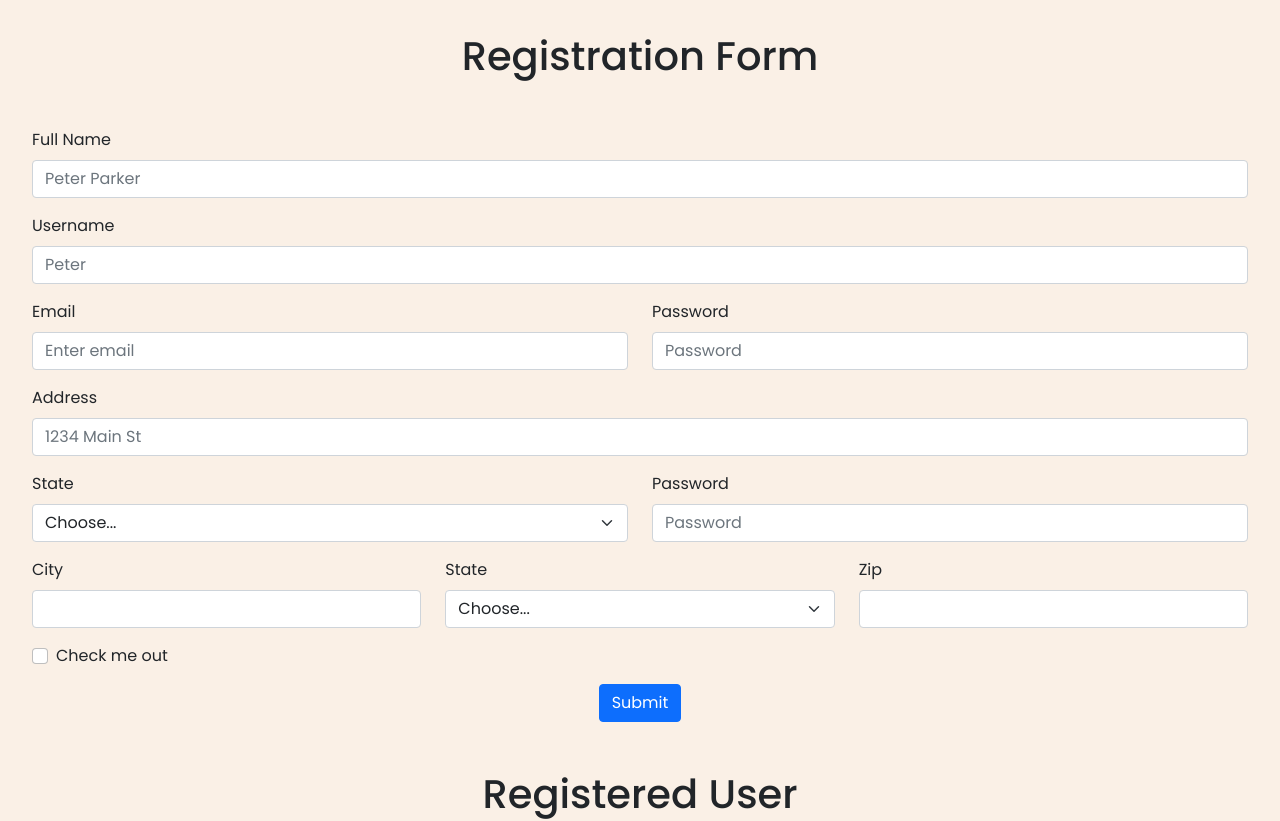
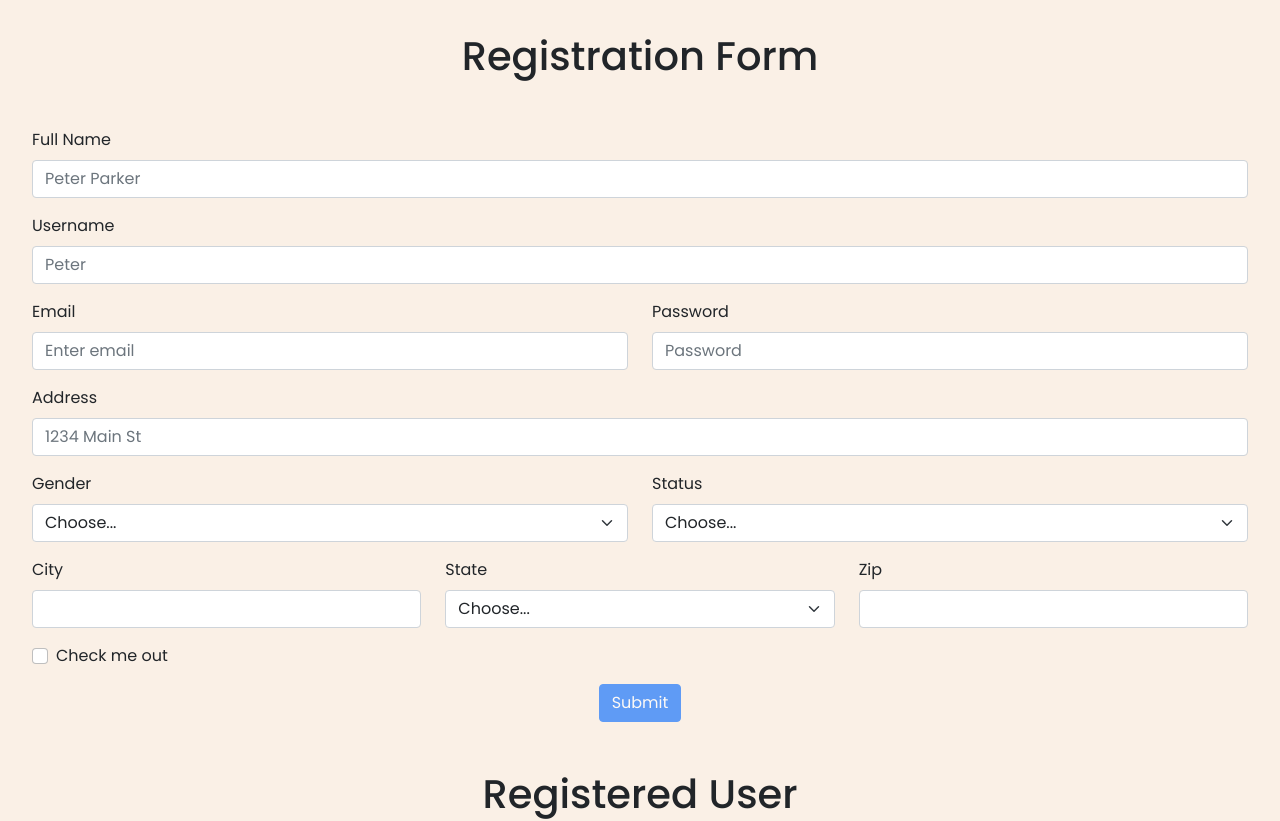
Before and after one commit to regovariff/registrationForm, a React (Vite) app: page / in a window 1280 px wide. Shown: the top 821 px of the page. Built offline with nearby package versions, Linux system fonts and the light colour scheme.

Commit message:
make form body

```diff
--- a/src/components/FormBody.tsx
+++ b/src/components/FormBody.tsx
@@ -1,81 +1,185 @@
+import { useState } from "react";
 import Button from "react-bootstrap/Button";
 import Col from "react-bootstrap/Col";
 import Form from "react-bootstrap/Form";
 import Row from "react-bootstrap/Row";
 
+import { StateList } from "../data/StateList";
+
+interface Person {
+  fullname: string;
+  username: string;
+  email: string;
+  password: string;
+  address: string;
+  gender: string;
+  status: string;
+  city: string;
+  state: string;
+  zip: number | null;
+}
+
 function FormBody() {
+  const [person, setPerson] = useState<Person>({
+    fullname: "",
+    username: "",
+    email: "",
+    password: "",
+    address: "",
+    gender: "",
+    status: "",
+    city: "",
+    state: "",
+    zip: null,
+  });
+
+  const [check, setCheck] = useState<boolean>(false);
+
+  const handleCheckbox = (e: React.ChangeEvent<HTMLInputElement>) => {
+    setCheck(e.target.checked);
+  };
+
+  const handleSubmit = (e: React.FormEvent) => {
+    e.preventDefault();
+    if (check) {
+      //save data to local storage/ txt file
+    } else {
+      console.log("please agree first");
+    }
+  };
+
   return (
     <>
-      <Form className="mainform mb-5 mt-5">
+      <Form className="mainform mb-5 mt-5" onSubmit={handleSubmit}>
         <Form.Group className="mb-3" controlId="formGridFullName">
           <Form.Label>Full Name</Form.Label>
-          <Form.Control placeholder="Peter Parker" />
+          <Form.Control
+            placeholder="Peter Parker"
+            value={person.fullname}
+            onChange={(e) => setPerson({ ...person, fullname: e.target.value })}
+          />
         </Form.Group>
 
         <Form.Group className="mb-3" controlId="formGridUserName">
           <Form.Label>Username</Form.Label>
-          <Form.Control placeholder="Peter" />
+          <Form.Control
+            placeholder="Peter"
+            value={person.username}
+            onChange={(e) => setPerson({ ...person, username: e.target.value })}
+          />
         </Form.Group>
 
         <Row className="mb-3">
           <Form.Group as={Col} controlId="formGridEmail">
             <Form.Label>Email</Form.Label>
-            <Form.Control type="email" placeholder="Enter email" />
+            <Form.Control
+              type="email"
+              placeholder="Enter email"
+              value={person.email}
+              onChange={(e) => setPerson({ ...person, email: e.target.value })}
+            />
           </Form.Group>
 
           <Form.Group as={Col} controlId="formGridPassword">
             <Form.Label>Password</Form.Label>
-            <Form.Control type="password" placeholder="Password" />
+            <Form.Control
+              type="password"
+              placeholder="Password"
+              value={person.password}
+              onChange={(e) =>
+                setPerson({ ...person, password: e.target.value })
+              }
+            />
           </Form.Group>
         </Row>
 
         <Form.Group className="mb-3" controlId="formGridAddress1">
           <Form.Label>Address</Form.Label>
-          <Form.Control placeholder="1234 Main St" />
+          <Form.Control
+            placeholder="1234 Main St"
+            value={person.address}
+            onChange={(e) => setPerson({ ...person, address: e.target.value })}
+          />
         </Form.Group>
 
         <Row className="mb-3">
           <Form.Group as={Col} controlId="formGridGender">
-            <Form.Label>State</Form.Label>
-            <Form.Select defaultValue="Choose...">
+            <Form.Label>Gender</Form.Label>
+            <Form.Select
+              defaultValue="Choose..."
+              value={person.gender}
+              onChange={(e) => setPerson({ ...person, gender: e.target.value })}
+            >
               <option>Choose...</option>
               <option>Male</option>
               <option>Female</option>
             </Form.Select>
           </Form.Group>
 
-          <Form.Group as={Col} controlId="formGridPassword">
-            <Form.Label>Password</Form.Label>
-            <Form.Control type="password" placeholder="Password" />
+          <Form.Group as={Col} controlId="formGridStatus">
+            <Form.Label>Status</Form.Label>
+            <Form.Select
+              defaultValue="Choose..."
+              value={person.status}
+              onChange={(e) => setPerson({ ...person, status: e.target.value })}
+            >
+              <option>Choose...</option>
+              <option>Single</option>
+              <option>Married</option>
+              <option>Prefer not to say</option>
+            </Form.Select>
           </Form.Group>
         </Row>
 
         <Row className="mb-3">
           <Form.Group as={Col} controlId="formGridCity">
             <Form.Label>City</Form.Label>
-            <Form.Control />
+            <Form.Control
+              value={person.city}
+              onChange={(e) => setPerson({ ...person, city: e.target.value })}
+            />
           </Form.Group>
 
           <Form.Group as={Col} controlId="formGridState">
             <Form.Label>State</Form.Label>
-            <Form.Select defaultValue="Choose...">
+            <Form.Select
+              defaultValue="Choose..."
+              value={person.state}
+              onChange={(e) => setPerson({ ...person, state: e.target.value })}
+            >
               <option>Choose...</option>
-              <option>...</option>
+              {StateList.map((stateName, index: any) => (
+                <option key={index}>{stateName}</option>
+              ))}
             </Form.Select>
           </Form.Group>
 
           <Form.Group as={Col} controlId="formGridZip">
             <Form.Label>Zip</Form.Label>
-            <Form.Control />
+            <Form.Control
+              value={person.zip === null ? "" : person.zip.toString()}
+              onChange={(e) =>
+                setPerson({
+                  ...person,
+                  zip:
+                    e.target.value === "" ? null : parseInt(e.target.value, 10),
+                })
+              }
+            />
           </Form.Group>
         </Row>
 
         <Form.Group className="mb-3" id="formGridCheckbox">
-          <Form.Check type="checkbox" label="Check me out" />
+          <Form.Check
+            type="checkbox"
+            label="Check me out"
+            checked={check}
+            onChange={handleCheckbox}
+          />
         </Form.Group>
 
         <div className="text-center">
-          <Button variant="primary" type="submit">
+          <Button variant="primary" type="submit" disabled={!check}>
             Submit
           </Button>
         </div>
--- /dev/null
+++ b/src/data/StateList.tsx
@@ -0,0 +1,15 @@
+export const StateList = [
+  "Perlis",
+  "Perak",
+  "Kedah",
+  "Pulau Pinang",
+  "Negeri Sembilan",
+  "Selangor",
+  "Kelantan",
+  "Terengganu",
+  "Pahang",
+  "Johor",
+  "Melaka",
+  "Sabah",
+  "Sarawak",
+];
```
